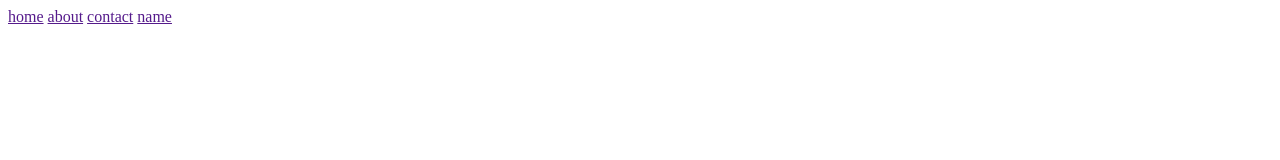
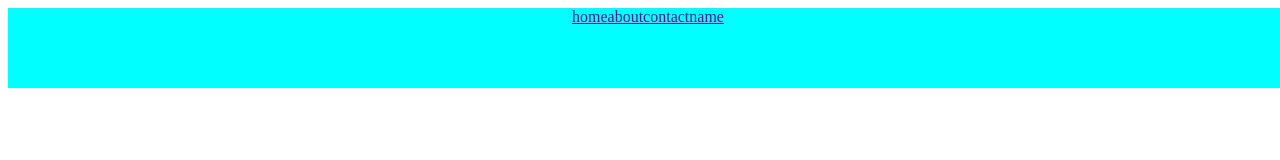
Before and after one commit to TrushalKatke/git, a plain HTML site: page index.html in a window 1280 px wide. Drawn offline with Linux system fonts and the light colour scheme.

Commit message:
vhanges done

```diff
--- a/index.html
+++ b/index.html
@@ -4,6 +4,7 @@
     <meta charset="UTF-8">
     <meta name="viewport" content="width=device-width, initial-scale=1.0">
     <title>guess section</title>
+    <link rel="stylesheet" href="stykes.css">
 </head>
 <body>
     <nav>
--- a/stykes.css
+++ b/stykes.css
@@ -0,0 +1,7 @@
+nav{
+    height: 10vh;
+    width: 100vw;
+    background-color: aqua;
+    display: flex;
+    justify-content: center;
+}
```
